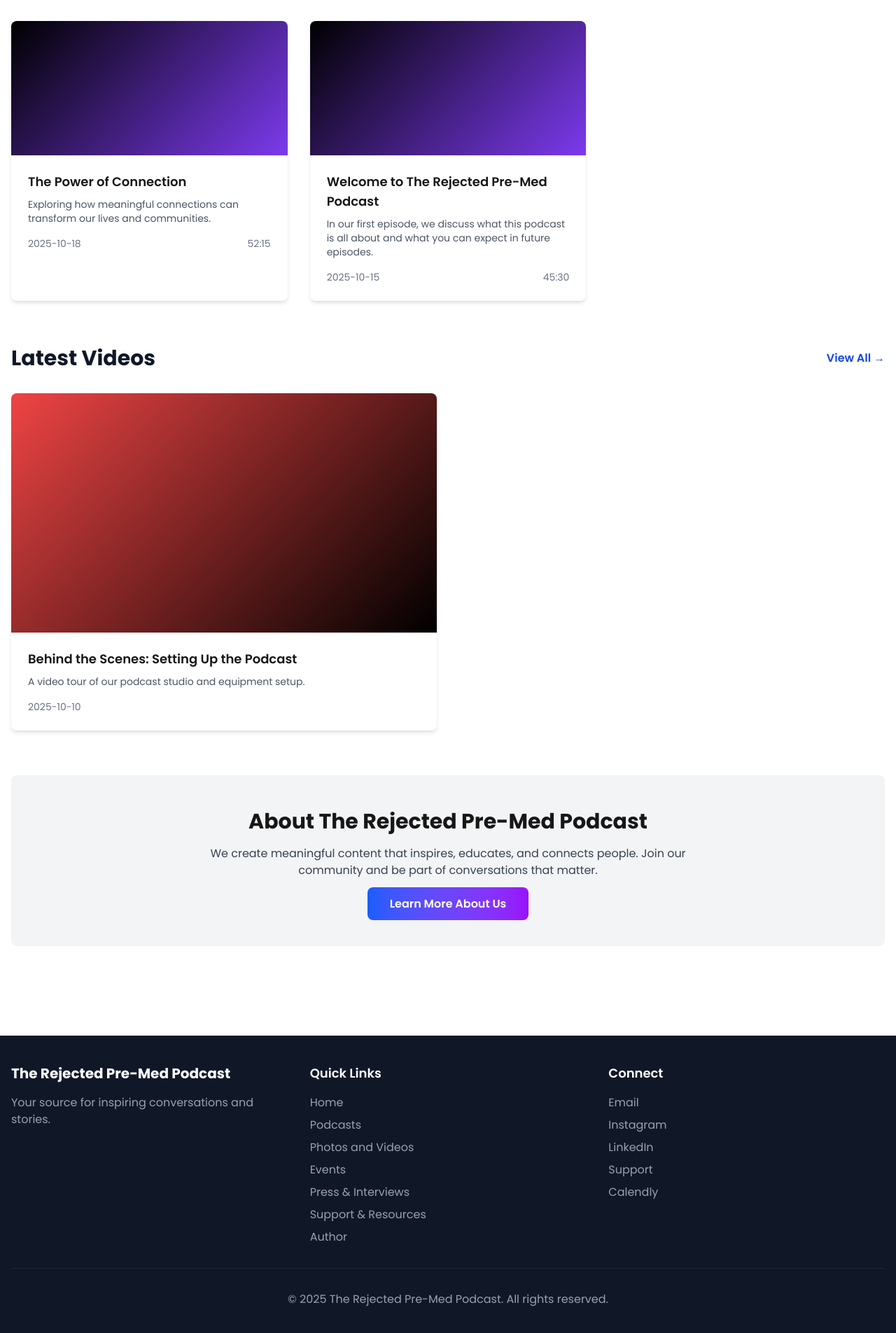
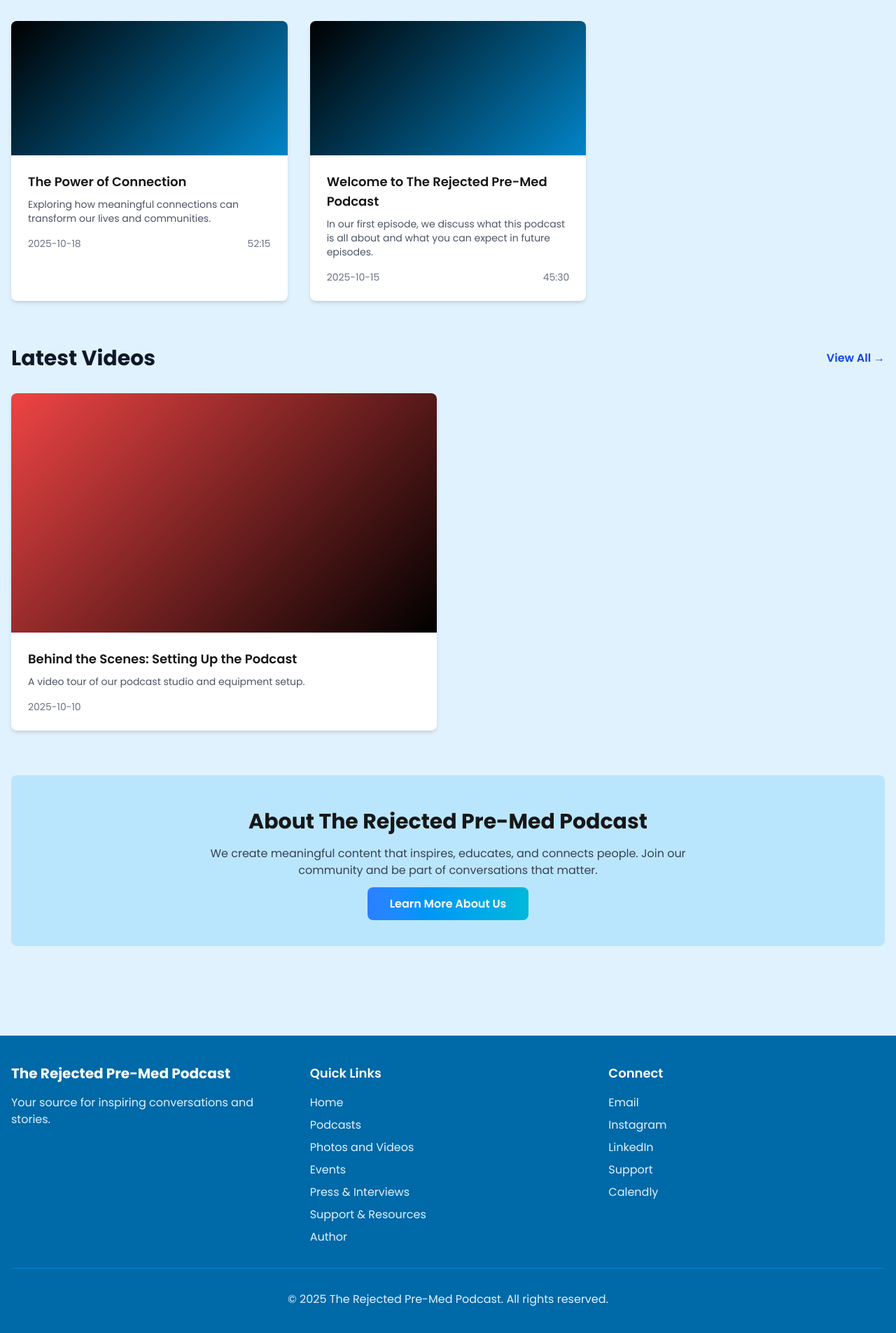
Before and after one commit to xrustiks/rejred, a Next.js app: page / in a window 1280 px wide. Shown: the part 681-2586 px from the top of the page at 70% size. Built offline with nearby package versions, Linux system fonts and the light colour scheme.

Commit message:
style changed from white to blue

```diff
--- a/app/about/page.tsx
+++ b/app/about/page.tsx
@@ -24,7 +24,7 @@ export default function AuthorPage() {
         {/* Contact Section */}
         <section
           className="rounded-2xl p-10 sm:p-14 text-center shadow-lg text-white"
-          style={{ background: 'linear-gradient(135deg, var(--primary), #7c3aed)' }}
+          style={{ background: 'linear-gradient(135deg, var(--primary), #0284c7)' }}
         >
           <h2 className="text-3xl font-bold mb-4">Connect with Valeria</h2>
           <p className="text-gray-100 mb-8 mx-auto">
--- a/app/globals.css
+++ b/app/globals.css
@@ -1,12 +1,12 @@
 @import "tailwindcss";
 
 :root {
-  --background: #ffffff;
+  --background: #e0f2fe; /* sky-100 - light blue */
   --foreground: #171717;
   --primary: #0ea5e9; /* sky-500 */
   --primary-foreground: #ffffff;
-  --muted: #f3f4f6; /* gray-100 */
-  --border: #e5e7eb; /* gray-200 */
+  --muted: #bae6fd; /* sky-200 */
+  --border: #7dd3fc; /* sky-300 */
 }
 
 /* Dark mode disabled: site is always light */
--- a/app/media/page.tsx
+++ b/app/media/page.tsx
@@ -27,7 +27,7 @@ export default function MediaPage() {
       >
         <div
           className="h-48 flex items-center justify-center"
-          style={{ background: `linear-gradient(135deg, var(--primary), #7c3aed)` }}
+          style={{ background: `linear-gradient(135deg, var(--primary), #0284c7)` }}
         >
           <svg
             className="w-16 h-16 text-white"
--- a/app/page.tsx
+++ b/app/page.tsx
@@ -12,7 +12,7 @@ export default function Home() {
         <h1 className="text-4xl sm:text-5xl md:text-6xl font-bold mb-4 sm:mb-6 text-gray-900">
           Welcome to
           <br />
-          <span className="text-transparent bg-clip-text bg-gradient-to-r from-blue-600 to-purple-600">
+          <span className="text-transparent bg-clip-text bg-gradient-to-r from-blue-500 to-cyan-500">
             The Rejected Pre-Med Podcast
           </span>
         </h1>
@@ -23,7 +23,7 @@ export default function Home() {
         <div className="flex gap-4 justify-center">
           <Link
             href="/podcasts"
-            className="bg-gradient-to-r from-blue-600 to-purple-600 hover:from-blue-500 hover:to-purple-500 text-white px-6 sm:px-8 py-3 rounded-lg font-semibold transition-colors"
+            className="bg-gradient-to-r from-blue-500 to-cyan-500 hover:from-blue-400 hover:to-cyan-400 text-white px-6 sm:px-8 py-3 rounded-lg font-semibold transition-colors"
           >
             Listen to the Podcast
           </Link>
@@ -51,7 +51,7 @@ export default function Home() {
               href={`/podcasts/${episode.slug}`}
               className="bg-white rounded-lg shadow-md overflow-hidden hover:shadow-lg transition-shadow"
             >
-              <div className="h-48" style={{ background: `linear-gradient(135deg, var(--primary), #7c3aed)` }}></div>
+              <div className="h-48" style={{ background: `linear-gradient(135deg, var(--primary), #0284c7)` }}></div>
               <div className="p-6">
                 <h3 className="font-semibold text-lg mb-2">{episode.title}</h3>
                 <p className="text-gray-600 text-sm mb-4">{episode.description}</p>
@@ -100,7 +100,7 @@ export default function Home() {
         </p>
         <Link
           href="/about"
-          className="bg-gradient-to-r from-blue-600 to-purple-600 hover:from-blue-500 hover:to-purple-500 text-white px-6 sm:px-8 py-3 rounded-lg font-semibold transition-colors"
+          className="bg-gradient-to-r from-blue-500 to-cyan-500 hover:from-blue-400 hover:to-cyan-400 text-white px-6 sm:px-8 py-3 rounded-lg font-semibold transition-colors"
         >
           Learn More About Us
         </Link>
--- a/app/podcasts/page.tsx
+++ b/app/podcasts/page.tsx
@@ -14,7 +14,7 @@ export default function PodcastsPage() {
       >
         <div
           className="h-48 flex items-center justify-center"
-          style={{ background: `linear-gradient(135deg, var(--primary), #7c3aed)` }}
+          style={{ background: `linear-gradient(135deg, var(--primary), #0284c7)` }}
         >
           <svg
             className="w-16 h-16 text-white"
--- a/app/press/page.tsx
+++ b/app/press/page.tsx
@@ -20,7 +20,7 @@ export default function PressPage() {
       >
         <div
           className="h-48 flex items-center justify-center"
-          style={{ background: `linear-gradient(135deg, var(--primary), #7c3aed)` }}
+          style={{ background: `linear-gradient(135deg, var(--primary), #0284c7)` }}
         >
           <svg
             className="w-16 h-16 text-white"
--- a/components/Footer.tsx
+++ b/components/Footer.tsx
@@ -5,14 +5,14 @@ export default function Footer() {
   const [open, setOpen] = useState({ links: false, connect: false });
 
   return (
-    <footer className="bg-gray-900 text-white mt-16">
+    <footer className="bg-sky-700 text-white mt-16">
       <div className="container mx-auto px-4 py-10">
         <div className="grid grid-cols-1 md:grid-cols-3 gap-6 md:gap-8">
 
           {/* About */}
           <div>
             <h3 className="text-xl font-bold mb-4">The Rejected Pre-Med Podcast</h3>
-            <p className="text-gray-400">
+            <p className="text-sky-100">
               Your source for inspiring conversations and stories.
             </p>
           </div>
@@ -33,13 +33,13 @@ export default function Footer() {
                 open.links ? "block" : "hidden md:block"
               }`}
             >
-              <li><a href="/" className="text-gray-400 hover:[color:var(--primary)]">Home</a></li>
-              <li><a href="/podcasts" className="text-gray-400 hover:[color:var(--primary)]">Podcasts</a></li>
-              <li><a href="/media" className="text-gray-400 hover:[color:var(--primary)]">Photos and Videos</a></li>
-              <li><a href="/events" className="text-gray-400 hover:[color:var(--primary)]">Events</a></li>
-              <li><a href="/press" className="text-gray-400 hover:[color:var(--primary)]">Press & Interviews</a></li>
-              <li><a href="/support" className="text-gray-400 hover:[color:var(--primary)]">Support & Resources</a></li>
-              <li><a href="/about" className="text-gray-400 hover:[color:var(--primary)]">Author</a></li>
+              <li><a href="/" className="text-sky-100 hover:[color:var(--primary)]">Home</a></li>
+              <li><a href="/podcasts" className="text-sky-100 hover:[color:var(--primary)]">Podcasts</a></li>
+              <li><a href="/media" className="text-sky-100 hover:[color:var(--primary)]">Photos and Videos</a></li>
+              <li><a href="/events" className="text-sky-100 hover:[color:var(--primary)]">Events</a></li>
+              <li><a href="/press" className="text-sky-100 hover:[color:var(--primary)]">Press & Interviews</a></li>
+              <li><a href="/support" className="text-sky-100 hover:[color:var(--primary)]">Support & Resources</a></li>
+              <li><a href="/about" className="text-sky-100 hover:[color:var(--primary)]">Author</a></li>
             </ul>
           </div>
 
@@ -59,16 +59,16 @@ export default function Footer() {
                 open.connect ? "block" : "hidden md:block"
               }`}
             >
-              <li><a href="mailto:valerusu55@gmail.com" className="text-gray-400 hover:text-white">Email</a></li>
-              <li><a href="https://instagram.com/the_rejectedpremed_podcast" className="text-gray-400 hover:text-white">Instagram</a></li>
-              <li><a href="https://www.linkedin.com/in/valeria-rusnak" className="text-gray-400 hover:text-white">LinkedIn</a></li>
-              <li><a href="https://www.buymeacoffee.com/valeriarusnak" className="text-gray-400 hover:text-white">Support</a></li>
-              <li><a href="https://calendly.com/valerusu55" className="text-gray-400 hover:text-white">Calendly</a></li>
+              <li><a href="mailto:valerusu55@gmail.com" className="text-sky-100 hover:text-white">Email</a></li>
+              <li><a href="https://instagram.com/the_rejectedpremed_podcast" className="text-sky-100 hover:text-white">Instagram</a></li>
+              <li><a href="https://www.linkedin.com/in/valeria-rusnak" className="text-sky-100 hover:text-white">LinkedIn</a></li>
+              <li><a href="https://www.buymeacoffee.com/valeriarusnak" className="text-sky-100 hover:text-white">Support</a></li>
+              <li><a href="https://calendly.com/valerusu55" className="text-sky-100 hover:text-white">Calendly</a></li>
             </ul>
           </div>
         </div>
 
-        <div className="border-t border-gray-800 mt-8 pt-8 text-center text-gray-400">
+        <div className="border-t border-sky-600 mt-8 pt-8 text-center text-sky-100">
           <p>&copy; {new Date().getFullYear()} The Rejected Pre-Med Podcast. All rights reserved.</p>
         </div>
       </div>
--- a/components/Header.tsx
+++ b/components/Header.tsx
@@ -72,7 +72,7 @@ export default function Header() {
   return (
     <header
       ref={headerRef}
-      className={`bg-white sticky top-0 z-40 border-b border-gray-100 transition-all duration-300 ${
+      className={`bg-sky-50 sticky top-0 z-40 border-b border-sky-300 transition-all duration-300 ${
         scrolled && !open
           ? "-translate-y-full opacity-0 pointer-events-none"
           : "translate-y-0 opacity-100"
```
Also changed, not shown: app/support/page.tsx (+9 -4 lines).
